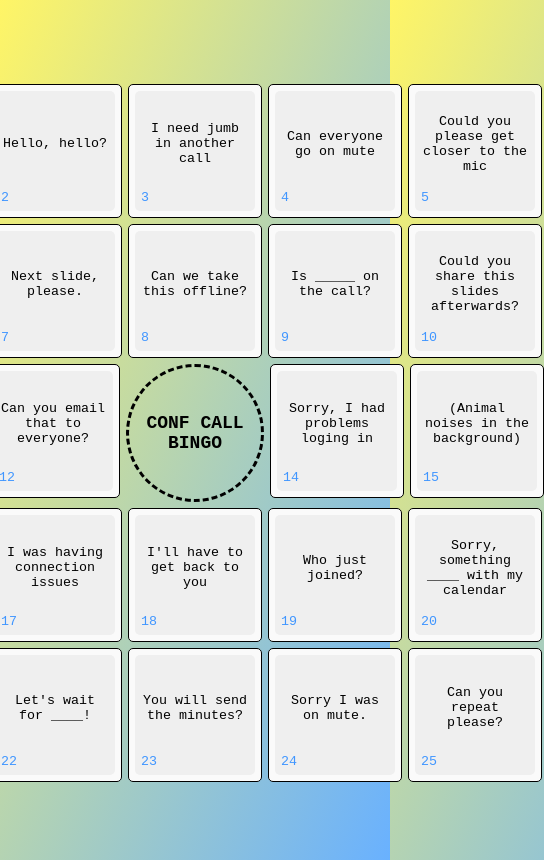
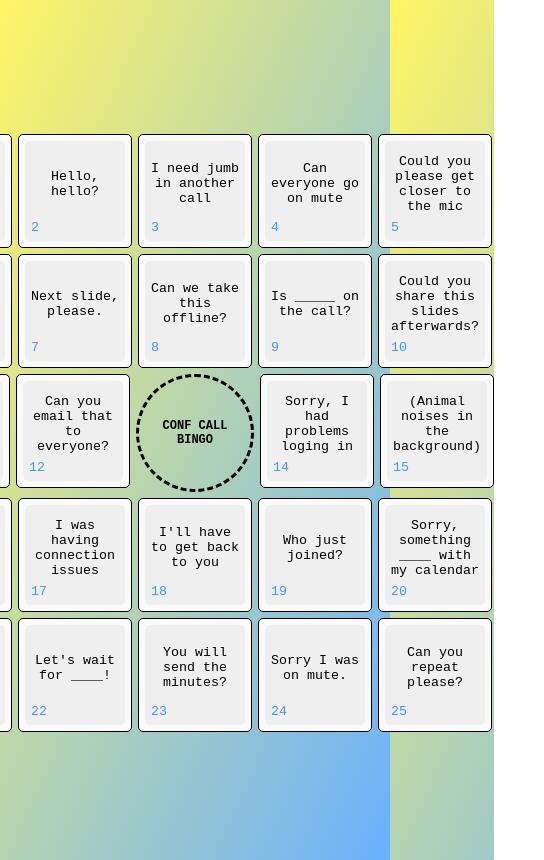
Before and after one commit to sohrab-salehi/bingo, a React (Vite) app: page / in a window 390 px wide. Shown: the whole page, 544 px wide, since content can reach past the window. Built offline with nearby package versions, Linux system fonts and the light colour scheme.

Commit message:
Rename project and make the web app responsive

```diff
--- a/index.html
+++ b/index.html
@@ -3,7 +3,7 @@
   <head>
     <meta charset="UTF-8" />
     <meta name="viewport" content="width=device-width, initial-scale=1.0" />
-    <title>Sensory Minds</title>
+    <title>Bingo!</title>
   </head>
   <body>
     <div id="root"></div>
--- a/package.json
+++ b/package.json
@@ -1,5 +1,5 @@
 {
-  "name": "sensory-minds",
+  "name": "bingo",
   "private": true,
   "version": "0.0.0",
   "type": "module",
--- a/src/index.scss
+++ b/src/index.scss
@@ -95,14 +95,69 @@ body {
 @keyframes magnifyAndColorChange {
   0% {
     transform: scale(1);
-    background-color: red;
+    background-color: #ffec3d;
   }
   50% {
     transform: scale(3);
-    background-color: blue;
+    background-color: #1677ff;
   }
   100% {
     transform: scale(1);
-    background-color: red;
+    background-color: #ffec3d;
   }
 }
+
+
+/* Responsive */
+/* For Tablet View */
+@media screen and (min-device-width: 768px) and (max-device-width: 1024px) {
+  .flex-container {
+    .center-cell {
+      button {
+        font-size: 12px;
+      }
+    }
+
+    div {
+      padding: 6px;
+      width: 100px;
+      height: 100px;
+    }
+  }
+}
+
+/* For Mobile Portrait View */
+@media screen and (max-device-width: 480px) and (orientation: portrait) {
+  .flex-container {
+    gap: 4px;
+    margin-top: 4px;
+
+    .center-cell {
+      border: 2px dashed;
+
+      button {
+        font-size: 10px;
+      }
+    }
+
+    div {
+      padding: 2px;
+      width: 50px;
+      height: 50px;
+      border-radius: 4px;
+
+      button {
+        padding: 2px;
+        border-radius: 4px;
+      }
+
+      .cell-text {
+        font-size: 7px;
+      }
+
+      .cell-number {
+        font-size: 7px;
+      }
+    }
+  }
+}
```
Also changed, not shown: 1 other file (tests, documents, lock files or other folders).
